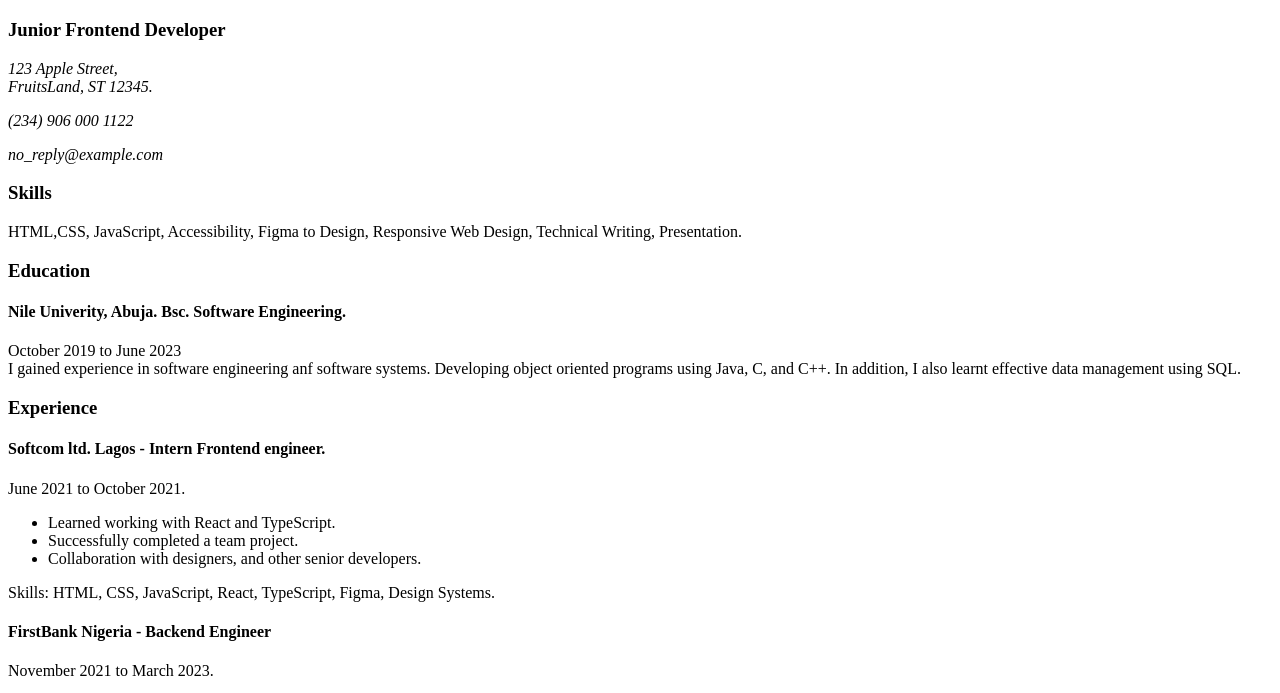
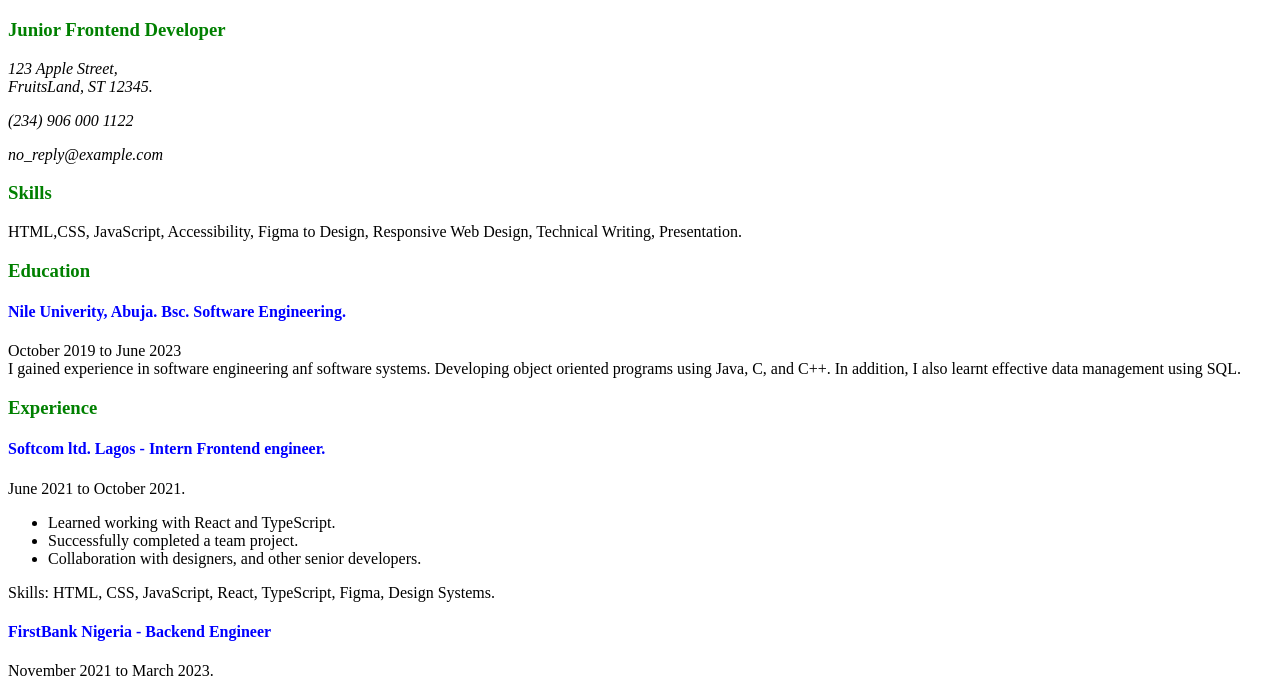
Before and after one commit to aighostex/FrontendProjects, a plain HTML site: page Single-Page CV/index.html in a window 1280 px wide. Shown: the part 71-764 px from the top of the page. Drawn offline with Linux system fonts and the light colour scheme.

Commit message:
Nothing added

```diff
--- a/Single-Page CV/index.html
+++ b/Single-Page CV/index.html
@@ -15,6 +15,14 @@
 
      <!-- Favicon -->
      <link rel="icon" type="image/png" sizes="32x32" href="/assets/favicon-32x32.png">
+     <style>
+        h3{
+            color: green;
+        }
+        h4{
+            color: blue;
+        }
+     </style>
 </head>
 <body>
     <header>
```
